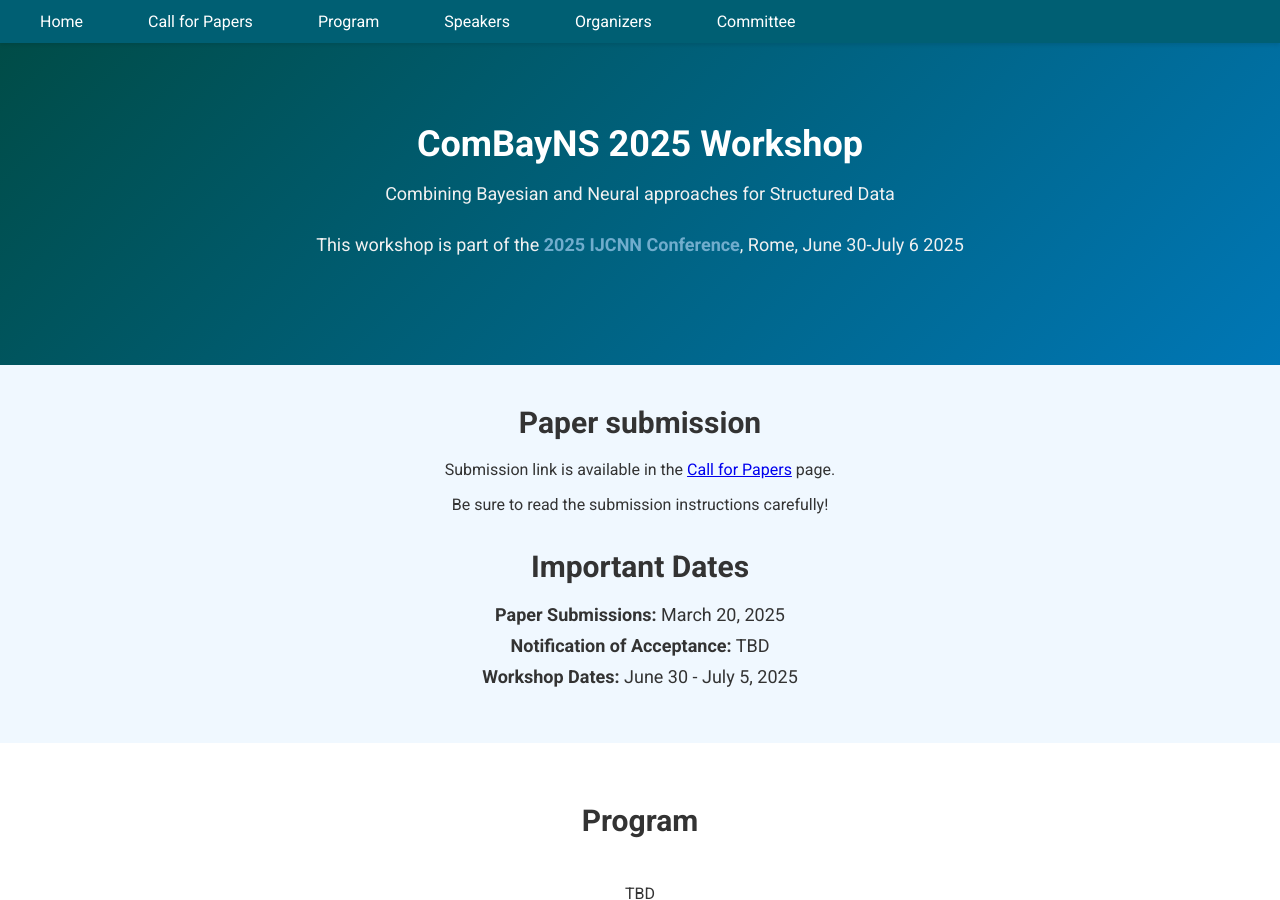
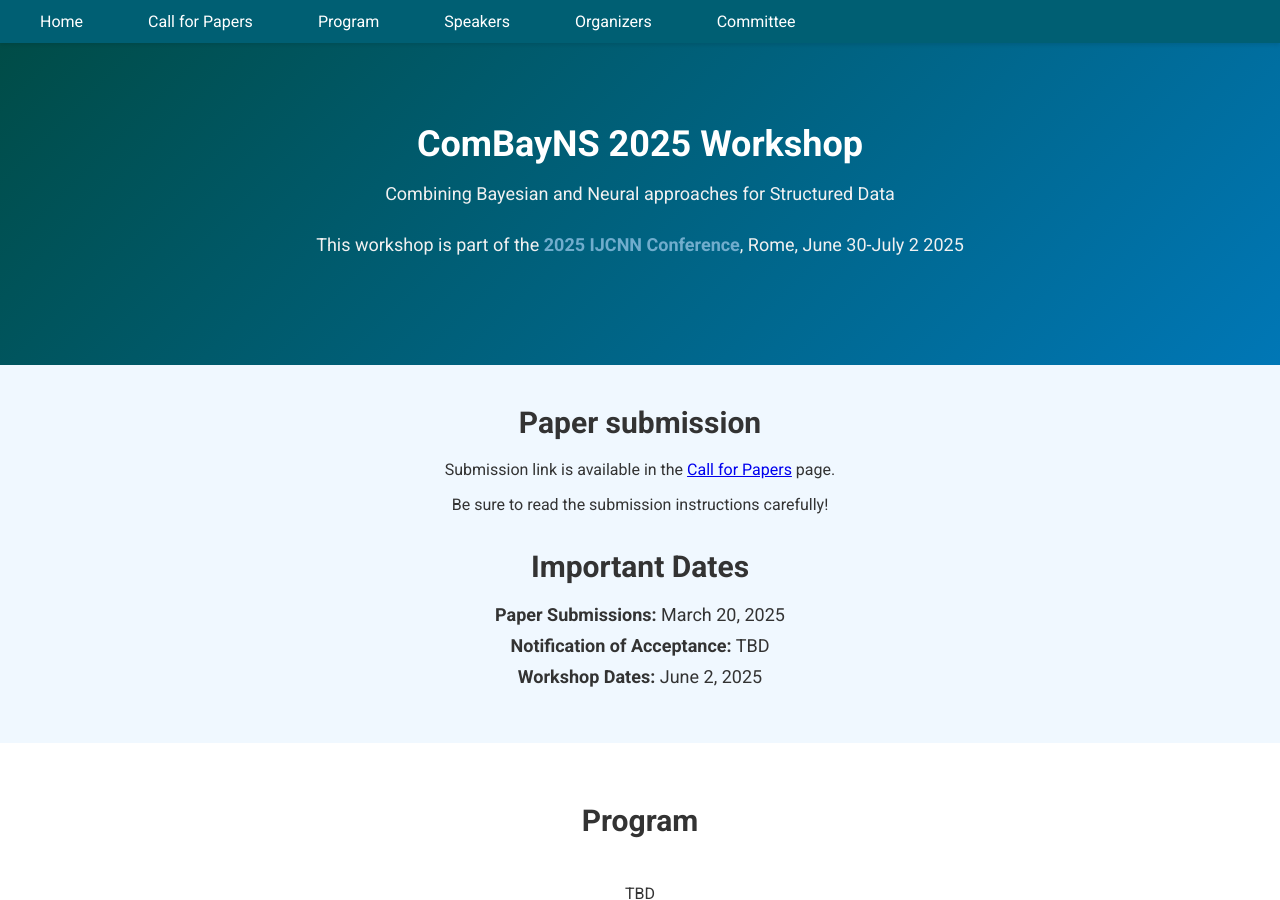
Before and after one commit to combayns2025/combayns2025.github.io, a Jekyll site: the page built from index.md, in a window 1280 px wide and 900 px high. Built offline with Jekyll 4.4.1, drawn with Linux system fonts in a browser that asks for light colours.

Commit message:
Update index.md

```diff
--- a/index.md
+++ b/index.md
@@ -6,7 +6,7 @@
 <div class="hero">
   <h1>ComBayNS 2025 Workshop</h1>
   <p>Combining Bayesian and Neural approaches for Structured Data</p>
-  <p>This workshop is part of the <a href="https://2025.ijcnn.org/" class="custom-link">2025 IJCNN Conference</a>, Rome, June 30-July 6 2025</p>
+  <p>This workshop is part of the <a href="https://2025.ijcnn.org/" class="custom-link">2025 IJCNN Conference</a>, Rome, June 30-July 2 2025</p>
 </div>
 
 <section id="important-dates">
@@ -17,7 +17,7 @@
     <ul>
       <li><strong>Paper Submissions:</strong> March 20, 2025</li>
       <li><strong>Notification of Acceptance:</strong> TBD</li>
-      <li><strong>Workshop Dates:</strong> June 30 - July 5, 2025</li>
+      <li><strong>Workshop Dates: </strong>June 2, 2025</li>
     </ul>
 </section>
 
```
